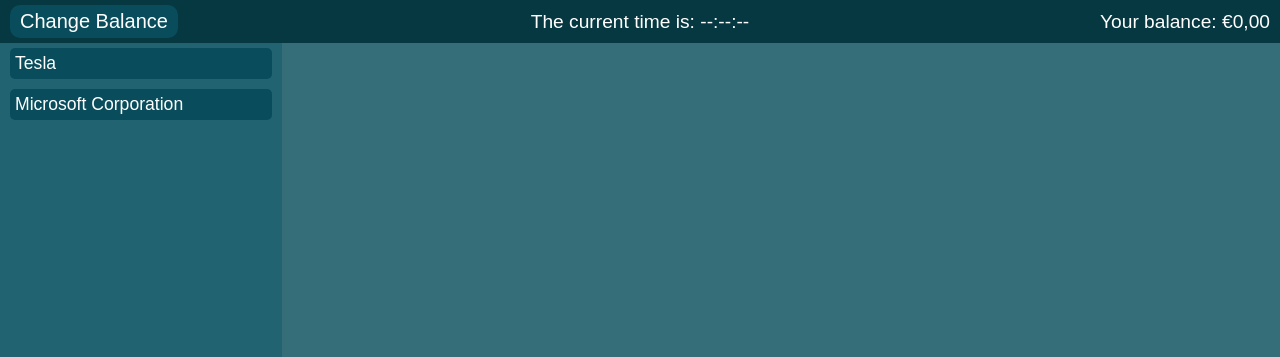
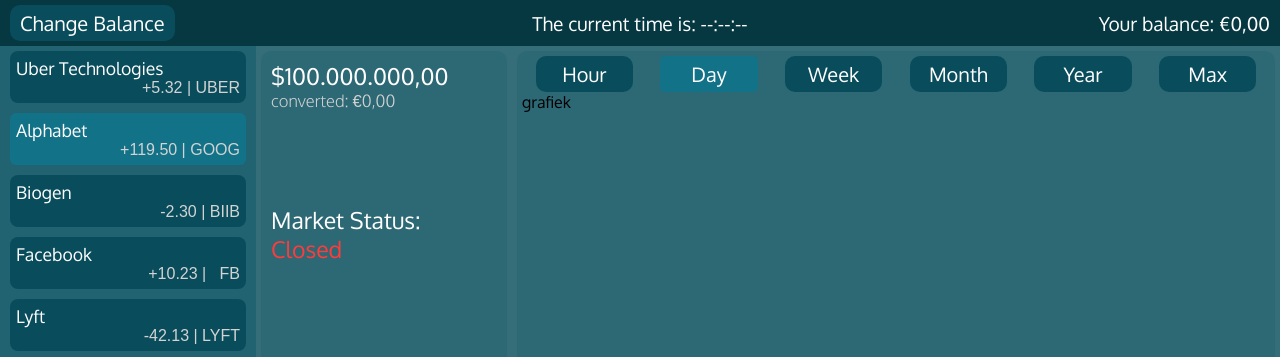
Before and after one commit to StachRedeker/Mirror-PWS, an Electron app: page GUI/home.html in a window 1280 px wide. Shown: the top 357 px of the page. Drawn offline with Linux system fonts and the light colour scheme; no server answers; a web font is replaced by a local one.

Commit message:
04/11/2020

```diff
--- a/GUI/home.css
+++ b/GUI/home.css
@@ -1,14 +1,22 @@
 body {
-    font-family: "Oxygen Mono", sans-serif;
+    font-family: "Oxygen", sans-serif;
     margin: 0;
     padding: 0;
+
+    overflow-y: hidden;
 }
+
+/* span.value {
+    font-family: "Oxygen Mono";
+} */
 
 .container {
     height: 100vh;
     background-color: #356e78;
 }
 
+
+/* #region Top Bar */
 .top-bar {
     width: 100%;
     height: max-content;
@@ -19,7 +27,7 @@
     table-layout: fixed;
 }
 
-.time, .balance, .change-balance {
+.top-bar .time, .balance, .change-balance {
     color: white;
     font-size: 1.2rem;
     padding: 5px 10px;
@@ -33,7 +41,7 @@
 }
 
 .change-balance button {
-    font-family: "Oxygen Mono", sans-serif;
+    font-family: "Oxygen", sans-serif;
     background-color: #094d5c;
     border: none;
     color: white;
@@ -53,7 +61,6 @@
     background-color: #249db8;
 }
 
-
 .time {
     text-align: center;
 }
@@ -61,37 +68,211 @@
 .balance {
     text-align: right;
 }
+/* #endregion */
 
-
-
+/* #region Side Bar */
 .side-bar {
     height: 100%;
-    width: 22%;
+    width: 20%;
     background-color: #226371;
     margin: 0;
+
+    float: left;
 }
 
 .side-bar .tickers {
     display: grid;
 }
 
-.side-bar .tickers span {
-    padding: 5px;
+.side-bar .tickers div {
+    padding: 6px;
     margin: 5px 10px;
-    border-radius: 5px;
+    border-radius: 8px;
     color: white;
     font-size: 1.1rem;
 
     background-color: #094d5c;
     transition-duration: 100ms;
+    display: grid;
 }
 
-.side-bar .tickers span:hover {
+.side-bar .tickers div.active{
     background-color: #127288;
+    border-radius: 6px;
 }
 
+.side-bar .tickers div:hover {
+    background-color: #249db8;
+    border-radius: 4px;
+}
+
+
+
+.side-bar .tickers .info {
+    font-family: "Oxygen Mono", sans-serif;
+    color: lightgray;
+    font-size: 1rem;
+    text-align: right;
+}
+
+
 .side-bar .app {
-    width: 22%;
+    display: flex;
+    justify-content: space-around;
+
+    width: 20%;
+    height: 5%;
     position: absolute;
     bottom: 0;
+    padding-bottom: 8px;
 }
+
+.side-bar .app button {
+    width: 45%;
+
+    font-family: "Oxygen", sans-serif;
+    font-size: 19px;
+    letter-spacing: 1px;
+    color: white;
+
+    background-color: #094d5c;
+    border: none;
+    padding: 5px 10px 10px 10px;
+    border-radius: 10px;
+    transition-duration: 100ms;
+    outline: none;
+}
+
+.side-bar .app button:hover {
+    background-color: #127288;
+    border-radius: 5px;
+}
+
+.side-bar .app button:active {
+    background-color: #249db8;
+}
+/* #endregion */
+
+/* #region Main */
+.main {
+    width: 80%;
+    height: 100%;
+    margin-left: 20%;
+
+    display: grid;
+    grid-template-columns: 25% 75%;
+    grid-template-rows: 50% 50%;
+}
+
+
+.main .info {
+    margin: 5px;
+    padding: 10px;
+
+    border-radius: 10px;
+    background-color: #2d6875;
+
+    position: relative;
+}
+
+.main .info .worth {
+    font-size: 1.8vw;
+    color: white;
+}
+
+.main .info .converted {
+    font-size: 1.3vw;
+    color: lightgray;
+    font-weight: 300;
+}
+
+.main .info .status {
+    font-size: 1.8vw;
+    color: white;
+}
+
+.main .info .break {
+    height: 25%;
+}
+
+.main .info .status .closed {
+    color: rgb(255, 60, 60);
+}
+
+.main .info .status .open {
+    color: rgb(60, 255, 60);
+}
+
+.main .local-time {
+    position: absolute;
+    bottom: 0;
+    padding-bottom: 5px;
+
+    font-size: 1.8vw;
+    color: white;
+}
+
+.main .local-time .data span {
+    display: block;
+    color: lightgray;
+    font-family: "Oxygen Mono";
+    text-align: left;
+    font-size: 1.5vw;
+}
+
+
+
+.main .graph {
+    margin: 5px;
+    padding: 5px;
+
+    border-radius: 10px;
+    background-color: #2d6875;
+}
+
+.main .graph .select-range {
+    width: 100%;
+
+    display: flex;
+    justify-content: space-around;
+}
+
+.main .graph .select-range button {
+    width: 13%;
+
+    font-family: "Oxygen", sans-serif;
+    background-color: #094d5c;
+    border: none;
+    color: white;
+    padding: 5px 10px;
+    font-size: 20px;
+    border-radius: 10px;
+    transition-duration: 100ms;
+    outline: none;
+}
+
+
+.main .graph .select-range button:hover, .main .graph .select-range button.active {
+    background-color: #127288;
+    border-radius: 5px;
+}
+
+.main .graph .select-range button:active, .main .graph .select-range button.active:hover {
+    background-color: #249db8;
+}
+
+.main .graph .select-range button.active:active {
+    background-color: #38b6d3;
+}
+
+
+.main .interact {
+    grid-column: 1 / -1;
+
+    margin: 5px;
+    padding: 5px;
+
+    border-radius: 10px;
+    background-color: #2d6875;
+}
+/* #endregion */
--- a/GUI/home.html
+++ b/GUI/home.html
@@ -6,18 +6,22 @@
 
         <link rel="stylesheet" type="text/css" href="home.css">
         <link href="https://fonts.googleapis.com/css2?family=Oxygen+Mono&display=swap" rel="stylesheet">
+        <link href="https://fonts.googleapis.com/css2?family=Oxygen:wght@300;400;700&display=swap" rel="stylesheet">
     </head>
     <body>
         <div class="container">
             <div class="top-bar">
                 <div class="change-balance"><button>Change Balance</button></div>
-                <div class="time">The current time is: --:--:--</div>
-                <div class="balance">Your balance: €0,00</div>
+                <div class="time">The current time is: <span class="value">--:--:--</span></div>
+                <div class="balance">Your balance: <span class="value">€0,00</span></div>
             </div>
             <div class="side-bar">
                 <div class="tickers">
-                    <span>Tesla</span>
-                    <span>Microsoft Corporation</span>
+                    <div><span class="title">Uber Technologies</span><span class="info">+5.32 | UBER</span></div>
+                    <div class="active"><span class="title">Alphabet</span><span class="info">+119.50 | GOOG</span></div>
+                    <div><span class="title">Biogen</span><span class="info">-2.30 | BIIB</span></div>
+                    <div><span class="title">Facebook</span><span class="info">+10.23 | &nbsp;&nbsp;FB</span></div>
+                    <div><span class="title">Lyft</span><span class="info">-42.13 | LYFT</span></div>
                 </div>
                 <div class="app">
                     <button class="settings">Settings</button>
@@ -26,7 +30,34 @@
             </div>
 
             <div class="main">
+                <div class="info">
+                    <div class="worth value">$100.000.000,00</div>
+                    <div class="converted">converted: <span class="value">€0,00</span></div>
+                    <div class="break"></div>
+                    <div class="status">Market Status: <span class="value closed">Closed</span></div>
 
+                    <div class="local-time">
+                        <div class="header">Local Time:</div>
+                        <div class="data">
+                            <span class="date">1 January 2020</span>
+                            <span class="time">12:00 (GMT-5)</span>
+                        </div>
+                    </div>
+                </div>
+                <div class="graph">
+                    <div class="select-range">
+                        <button>Hour</button>
+                        <button class="active">Day</button>
+                        <button>Week</button>
+                        <button>Month</button>
+                        <button>Year</button>
+                        <button>Max</button>
+                    </div>
+                    grafiek
+                </div>
+                <div class="interact">
+                    interactie gedoe
+                </div>
             </div>
         </div>
 
--- a/GUI/home.js
+++ b/GUI/home.js
@@ -1,8 +1,8 @@
 const electron = require("electron");
 const ipc = electron.ipcRenderer;
 
-const time = document.getElementsByClassName("time")[0];
+const time = document.getElementsByClassName("time")[0].getElementsByClassName("value")[0];
 
 ipc.on("setTime", (_, text) => {
-    time.innerHTML = "The current time is: " + text;
+    time.innerHTML = text;
 });
```
Also changed, not shown: GUI/main.js (+34 -1 lines), GUI/package.json (+7 -2 lines), GUI/icon.ico (renamed from icon.ico), README-nl_NL.md, README.md.
